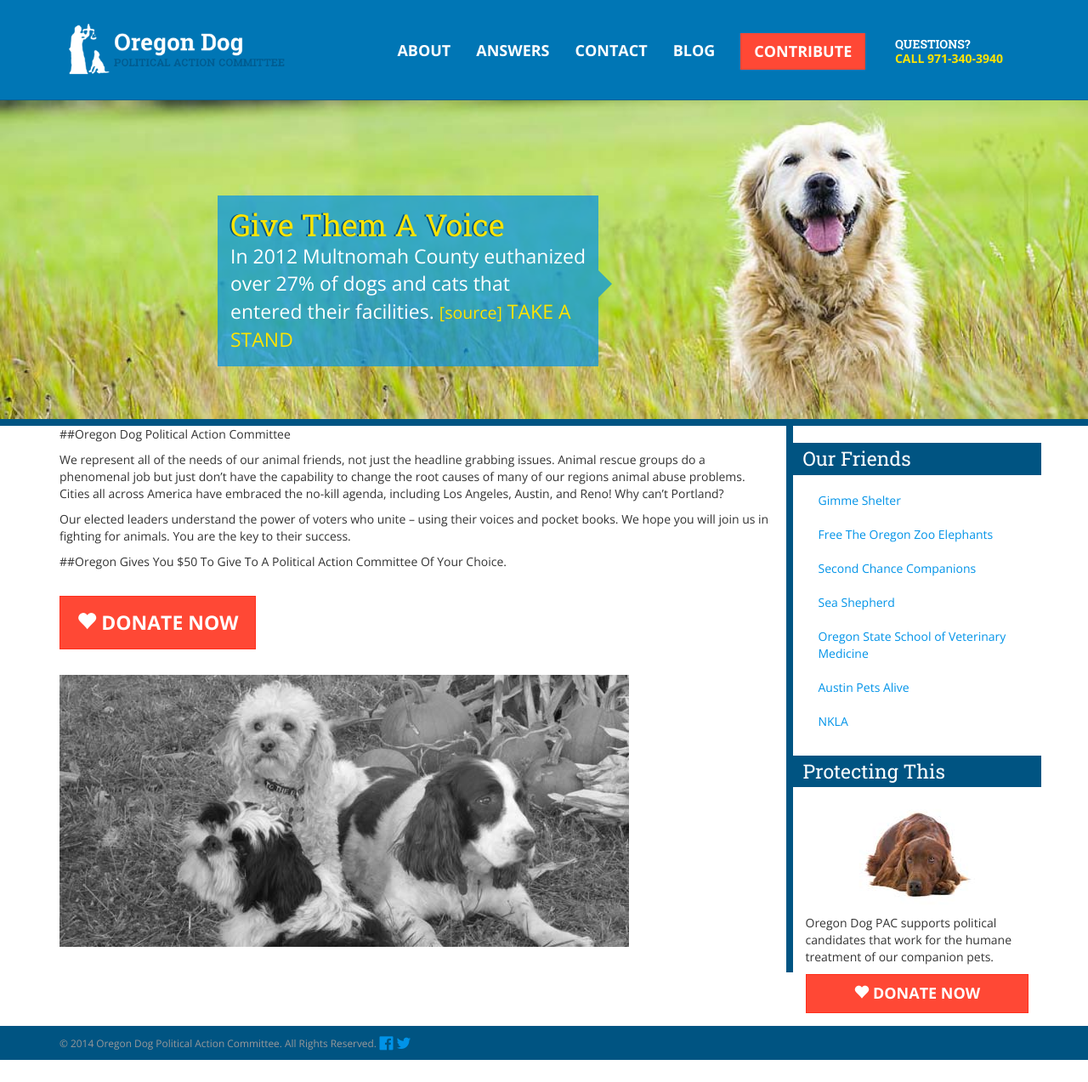
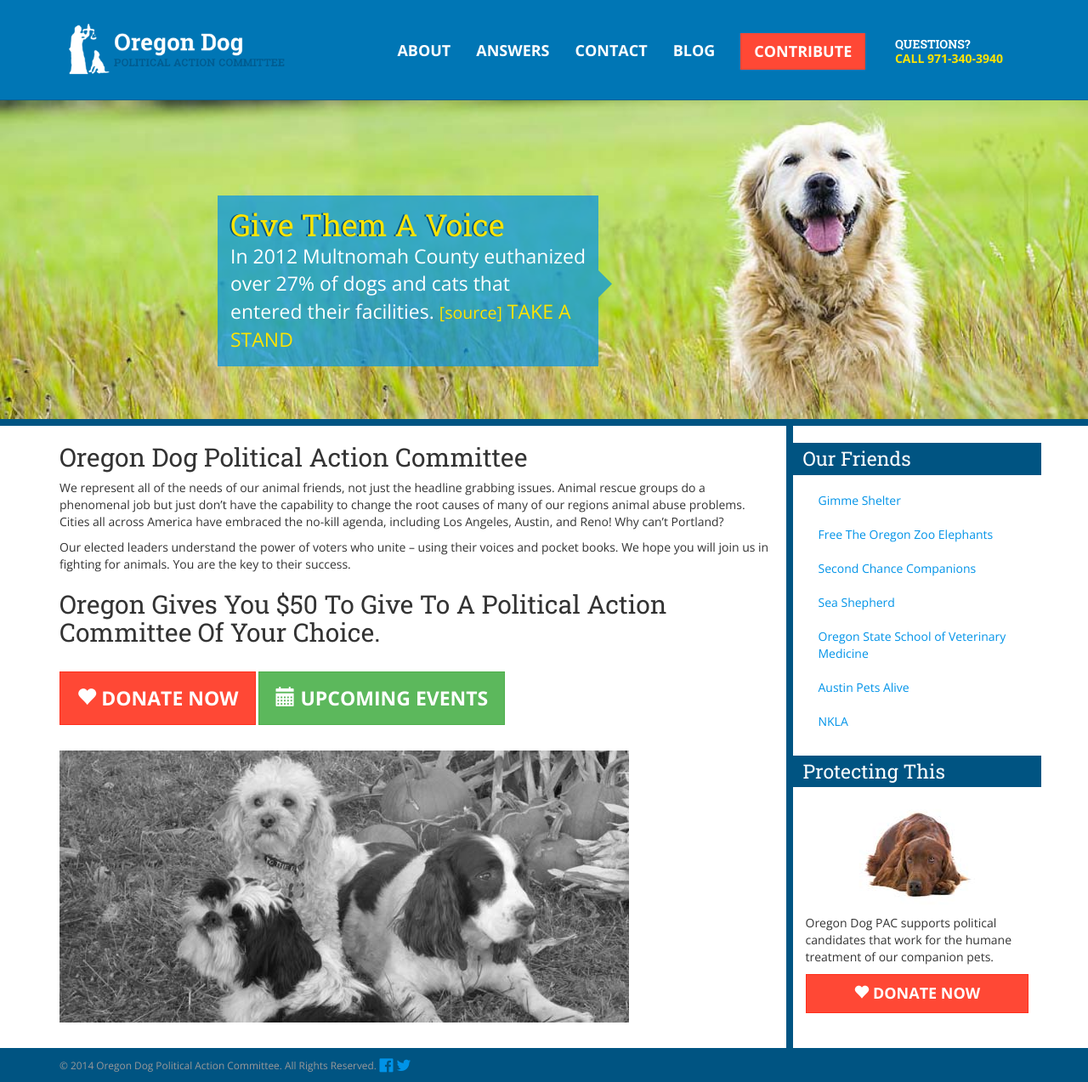
Before and after one commit to OregonDogPAC/OregonDogPAC.github.io, a Jekyll site: the page built from index.markdown, in a window 1280 px wide and 1273 px high. Shown: the whole window at 85% size. Built offline with Jekyll 4.4.1, drawn with Linux system fonts in a browser that asks for light colours; nearby versions of some CDN libraries.

Commit message:
added upcoming events modal

```diff
--- /dev/null
+++ b/_includes/upcomingEventsModal.html
@@ -0,0 +1,46 @@
+<div class="modal fade" id="upcomingEvents-modal" role="dialog" aria-hidden="true" aria-labelledby="modalLabel">
+  <div class="modal-dialog">
+    <div class="modal-content">
+      <div class="modal-header">
+        <button type="button" class="close" data-dismiss="modal" aria-hidden="true">&times;</button>
+        <h4 class="modal-title" id="modalLabel">Upcoming events</h4>
+      </div>
+      <div class="modal-body">
+        <p>
+          <span class="h4">Pooches on the Plaza</span>
+          <ul>
+            <li>May 7th, 9:30</li>
+            <li>A "Sniff and Wag" social event for all</li>
+            <li>No dog? No problem! Adoptable dogs and cats will be here!</li>
+            <li>Dog Washes</li>
+            <li>$25 Vaccinations</li>
+            <li>Thanks to Kiehl's and World Cup Coffee</li>
+          </ul>
+        </p>
+        <p>
+          <span class="h4">Animal Art Exhibit</span>
+          <ul>
+            <li>September thru October</li>
+            <li>First Presbyterian Church, 12th and Alder</li>
+          </ul>
+        </p>
+        <p>
+          <span class="h4">Animal Conference</span>
+          <ul>
+            <li>September 30/October 1st</li>
+            <li>Featuring world renowned speakers!</li>
+            <li>In Defense of Animals: Africa</li>
+            <li>Sea Shepherd</li>
+            <li>No Kill Nation</li>
+            <li>Rev. Audrey Schindler</li>
+            <li>Oregon Dog PAC</li>
+          </ul>
+        </p>
+        <p>
+          <strong>Have Questions?</strong><br>
+          Call Us at 971-340-3940, Email us at <a href="mailto:ordogpac@gmail.com">ordogpac@gmail.com</a>
+        </p>
+      </div>
+    </div>
+  </div>
+</div>
--- a/_layouts/default.html
+++ b/_layouts/default.html
@@ -33,3 +33,4 @@
 
 {% include foot.html %}
 {% include donatemodal.html %}
+{% include upcomingEventsModal.html %}
--- a/index.markdown
+++ b/index.markdown
@@ -4,18 +4,19 @@
 header: headerhome.html
 ---
 
-##Oregon Dog Political Action Committee
+## Oregon Dog Political Action Committee
 
 We represent all of the needs of our animal friends, not just the headline grabbing
 issues.  Animal rescue groups do a phenomenal job but just don't have the capability to change the root causes of  many of our regions animal abuse problems.  Cities all across America have embraced the no-kill agenda, including Los Angeles, Austin, and Reno!  Why can't Portland?
 
 Our elected leaders understand the power of voters who unite -- using their voices and pocket books.  We hope you will join us in fighting for animals.  You are the key to their success.
 
-##Oregon Gives You $50 To Give To A Political Action Committee Of Your Choice.
+## Oregon Gives You $50 To Give To A Political Action Committee Of Your Choice.
 
 <p>
 <br />
 <button class="btn btn-warning btn-xl uppercase strong" data-toggle="modal" data-target="#donate-modal"><span class="glyphicon glyphicon-heart"></span> Donate Now</button>
+<button class="btn btn-success btn-xl uppercase strong" data-toggle="modal" data-target="#upcomingEvents-modal"><span class="glyphicon glyphicon-calendar"></span> Upcoming events</button>
 <br /><br />
 </p>
 
```
